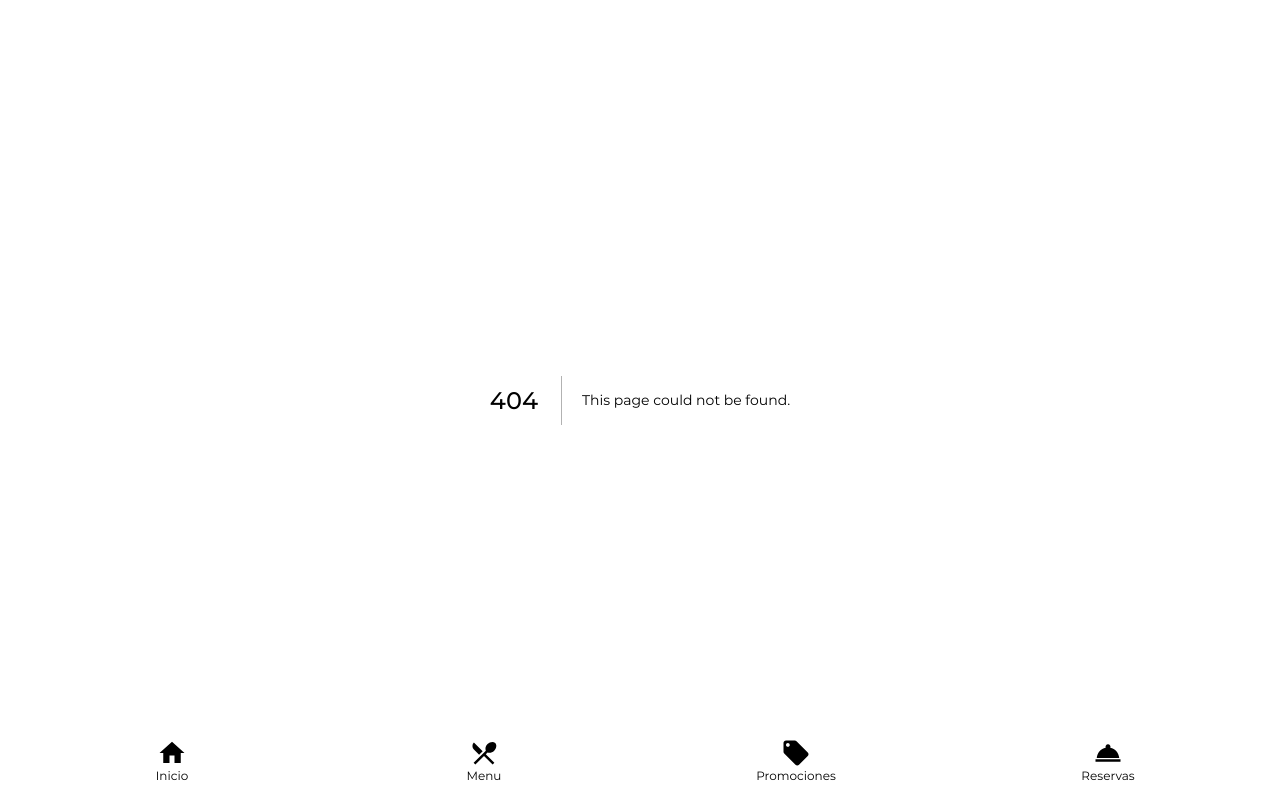
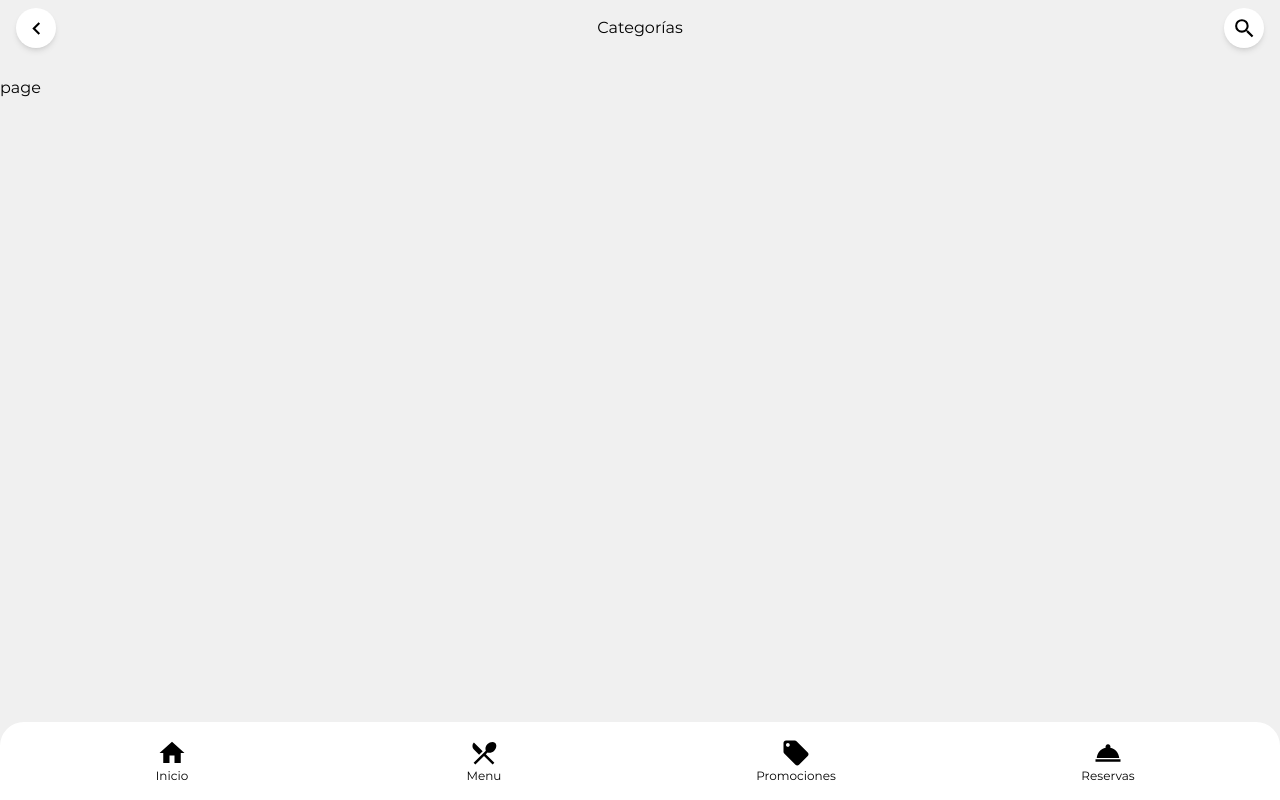
Before and after one commit to juantapias/app, a Next.js app: page /menu/category in a window 1280 px wide. Before the commit this address had no page. Built offline with nearby package versions, Linux system fonts and the light colour scheme.

Commit message:
feat: [APP-000] details proucts link category page

```diff
--- /dev/null
+++ b/app/menu/category/page.tsx
@@ -0,0 +1,11 @@
+import Header from '@/components/shared/Header'
+import React, { Fragment } from 'react'
+
+export default function Category () {
+  return (
+    <Fragment>
+      <Header title='Categorías' goBack search />
+      <main>page</main>
+    </Fragment>
+  )
+}
--- a/components/shared/Categories.tsx
+++ b/components/shared/Categories.tsx
@@ -1,3 +1,4 @@
+import Link from 'next/link'
 import React from 'react'
 
 export default function Categories () {
@@ -7,13 +8,15 @@ export default function Categories () {
         <div className='grid grid-rows-1'>
           <div className='grid grid-cols-1'>
             <div className='flex items-center justify-between'>
-              <h2>Categorias</h2>
-              <button>Ver más</button>
+              <h2>Categorías</h2>
+              <Link href='/menu/category'>Ver más</Link>
             </div>
 
-            <div className="space-x-4 flex overflow-x-scroll not-scroll">
+            <div className='space-x-4 flex overflow-x-scroll not-scroll'>
               {Array.from(new Array(10)).map((_, key) => (
-                <button key={key} className="btn-category">category</button>
+                <button key={key} className='btn-category'>
+                  category
+                </button>
               ))}
             </div>
           </div>
--- a/components/shared/DetailProduct.tsx
+++ b/components/shared/DetailProduct.tsx
@@ -57,7 +57,7 @@ export default function DetailProduct ({
               )}
             >
               <div className='flex items-center justify-center'>
-                {isSticky && <h1 className='text-center'>Prueba</h1>}
+                {isSticky && <h1 className='font-semibold text-xl'>Prueba</h1>}
                 <button
                   className={classNames(
                     !isSticky && 'shadow-md',
@@ -109,7 +109,7 @@ export default function DetailProduct ({
                   sapiente?
                 </p>
 
-                <p>32.00$</p>
+                <p className="font-semibold text-2xl text-center">32.00$</p>
 
                 <button className='btn-md bg-red-200 mx-auto'>Agregar</button>
               </div>
--- a/components/shared/Header.tsx
+++ b/components/shared/Header.tsx
@@ -1,4 +1,8 @@
+'use client'
+
 import React from 'react'
+import { useRouter } from 'next/navigation'
+
 import { MdChevronLeft, MdSearch } from 'react-icons/md'
 
 type IHeader = {
@@ -8,13 +12,17 @@ type IHeader = {
 }
 
 export default function Header ({ goBack, title, search }: IHeader) {
+  const router = useRouter()
   return (
     <header className='py-2 mb-5'>
       <div className='container mx-auto px-4'>
         <div className='grid grid-rows-1'>
           <div className='grid grid-cols-3'>
             {goBack && (
-              <button className='flex items-center justify-center bg-white rounded-full h-10 w-10 shadow-md float-right'>
+              <button
+                className='flex items-center justify-center bg-white rounded-full h-10 w-10 shadow-md float-right'
+                onClick={() => router.back()}
+              >
                 <MdChevronLeft size={25} />
               </button>
             )}
--- /dev/null
+++ b/data/products.json
@@ -0,0 +1,3 @@
+{
+    "title": ""
+}
```
